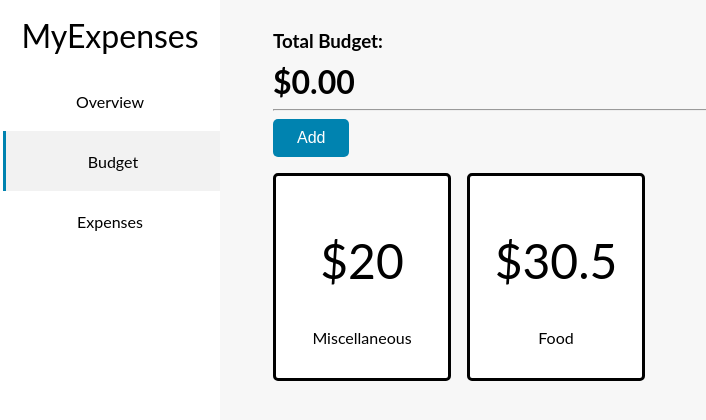
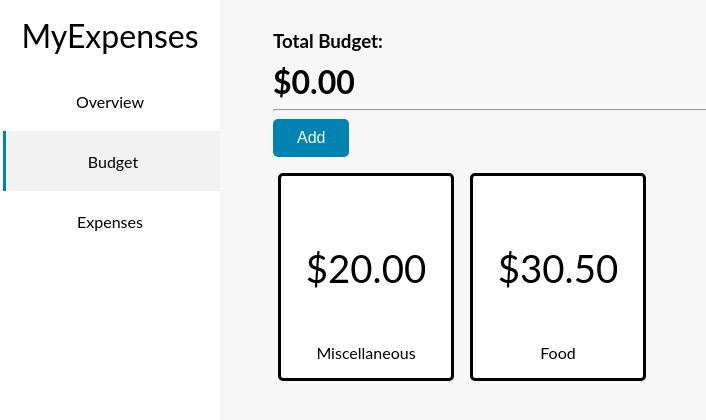
Before and after one commit to jackyliu0101/budget-app-react, a React (Create React App) app: page /budget in a window 1280 px wide. Shown: the top 420 px of the page, without its empty margins (0-706 px from the left). Built offline with nearby package versions, Linux system fonts and the light colour scheme.

Commit message:
changed prop to budget object instead of passing in values individually

```diff
--- a/src/pages/budget/Budget.css
+++ b/src/pages/budget/Budget.css
@@ -11,7 +11,8 @@
   grid-template-columns: repeat(5, minmax(125px, 1fr));
   gap: 1rem;
   overflow: auto;
-  margin-top: 1rem;
+  margin: 1rem 0;
+  padding: 0 5px 5px;
 }
 
 .budget-card {
@@ -26,6 +27,11 @@
   text-align: center;
 }
 
+.budget-card:hover {
+  cursor: pointer;
+  box-shadow: 2px 2px 2px;
+}
+
 .budget-card-label {
   overflow: hidden;
   white-space: nowrap;
@@ -33,9 +39,9 @@
 }
 
 .budget-card-amount {
-  display: flex;
-  font-size: 3rem;
-  align-items: center;
-  justify-content: center;
-  height: 80%;
+  display: inline-block;
+  font-size: 3vw;
+  margin: auto 0;
+  overflow: hidden;
+  text-overflow: ellipsis;
 }
--- a/src/pages/budget/Budget.js
+++ b/src/pages/budget/Budget.js
@@ -7,13 +7,13 @@ export const Budget = () => {
     {
       id: 0,
       name: "Miscellaneous",
-      amount: 20
+      amount: 20,
     },
     {
       id: 1,
       name: "Food",
       amount: 30.5
-    }
+    },
   ]
 
   return (
--- a/src/pages/budget/BudgetCard.js
+++ b/src/pages/budget/BudgetCard.js
@@ -1,10 +1,10 @@
 import './Budget.css';
 
-export const BudgetCard = ({name, amount}) => {
+export const BudgetCard = ({budget}) => {
   return (
-    <div className="budget-card">
-    <div className="budget-card-amount">${amount}</div>
-      <div className="budget-card-label">{name}</div>
+    <div className="budget-card" onClick={() => console.log(budget)}>
+      <div className="budget-card-amount">${budget.amount.toFixed(2)}</div>
+      <div className="budget-card-label">{budget.name}</div>
     </div>
   )
 }
--- a/src/pages/budget/BudgetCardsList.js
+++ b/src/pages/budget/BudgetCardsList.js
@@ -4,7 +4,7 @@ import { BudgetCard } from './BudgetCard';
 export const BudgetCardsList = ({budgets}) => {
   return (
     <div className="budget-cards-list">
-      {budgets.map(budget => (<BudgetCard key={budget.id} name={budget.name} amount={budget.amount}/>))}
+      {budgets.map(budget => (<BudgetCard key={budget.id} budget={budget}/>))}
     </div>
   )
 }
```
